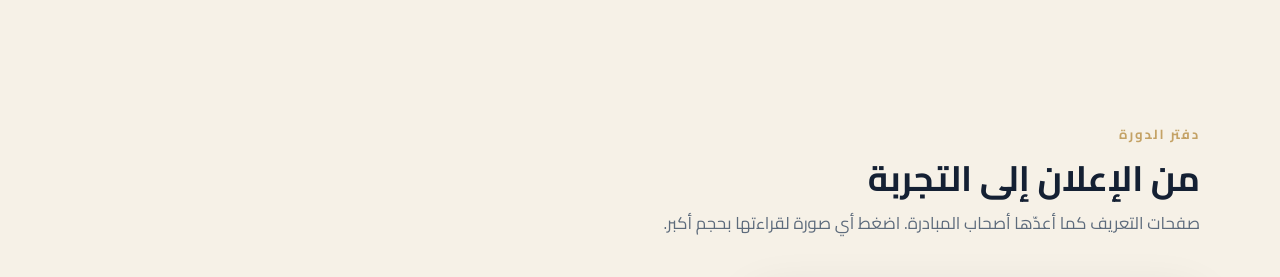
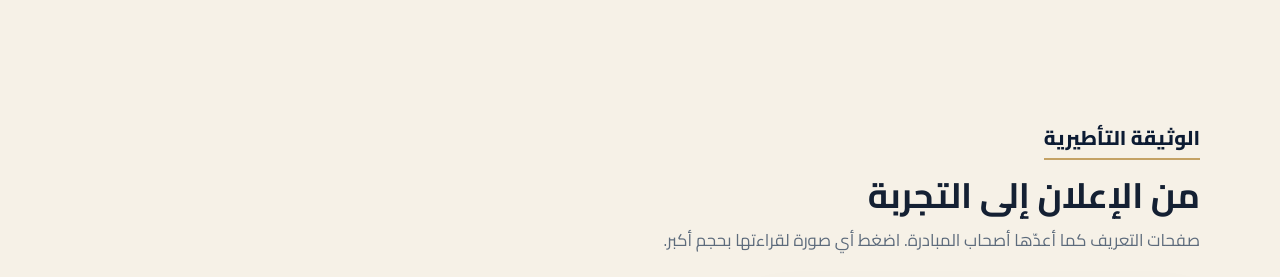
Before and after one commit to anassaaid/widadiat360, a plain HTML site: page index.html in a window 1280 px wide. Shown: the part 1980-2257 px from the top of the page. Drawn offline with nearby package versions, Linux system fonts and the light colour scheme.

Commit message:
renomme et clarifie le libelle de la document cadre

```diff
--- a/index.html
+++ b/index.html
@@ -15,7 +15,7 @@
   <link rel="preconnect" href="https://fonts.googleapis.com">
   <link rel="preconnect" href="https://fonts.gstatic.com" crossorigin>
   <link href="https://fonts.googleapis.com/css2?family=Cairo:wght@400;600;700;800&family=Cormorant+Garamond:wght@500;600&display=swap" rel="stylesheet">
-  <link rel="stylesheet" href="styles.css?v=9">
+  <link rel="stylesheet" href="styles.css?v=10">
 </head>
 <body>
   <header class="top">
@@ -106,7 +106,7 @@
 
     <section class="section album" id="parcours">
       <div class="wrap">
-        <p class="kicker">دفتر الدورة</p>
+        <p class="kicker doc-label">الوثيقة التأطيرية</p>
         <h2>من الإعلان إلى التجربة</h2>
         <p class="intro">صفحات التعريف كما أعدّها أصحاب المبادرة. اضغط أي صورة لقراءتها بحجم أكبر.</p>
 
@@ -182,7 +182,7 @@
           <div>
             <p class="eyebrow" dir="ltr" lang="en">Contact us</p>
             <h3>للتواصل قبل التسجيل</h3>
-            <p>نفس الرقمين المعتمدين في دفتر الدورة، على واتساب أو بالبريد.</p>
+            <p>نفس الرقمين المعتمدين في الوثيقة التأطيرية، على واتساب أو بالبريد.</p>
           </div>
         </div>
       </div>
--- a/styles.css
+++ b/styles.css
@@ -388,7 +388,20 @@ button, a { -webkit-tap-highlight-color: transparent; }
 }
 .foot a { color: var(--gold-2); }
 
-.album .kicker { color: var(--gold); }
+.album .kicker,
+.doc-label {
+  color: var(--navy);
+  letter-spacing: 0;
+  font-size: clamp(1.05rem, 2.2vw, 1.25rem);
+  font-weight: 800;
+  line-height: 1.5;
+}
+.album .doc-label {
+  display: inline-block;
+  margin-bottom: 0.75rem;
+  padding-bottom: 0.35rem;
+  border-bottom: 2px solid var(--gold);
+}
 .feature {
   display: grid;
   grid-template-columns: minmax(220px, 0.82fr) 1.18fr;
```
